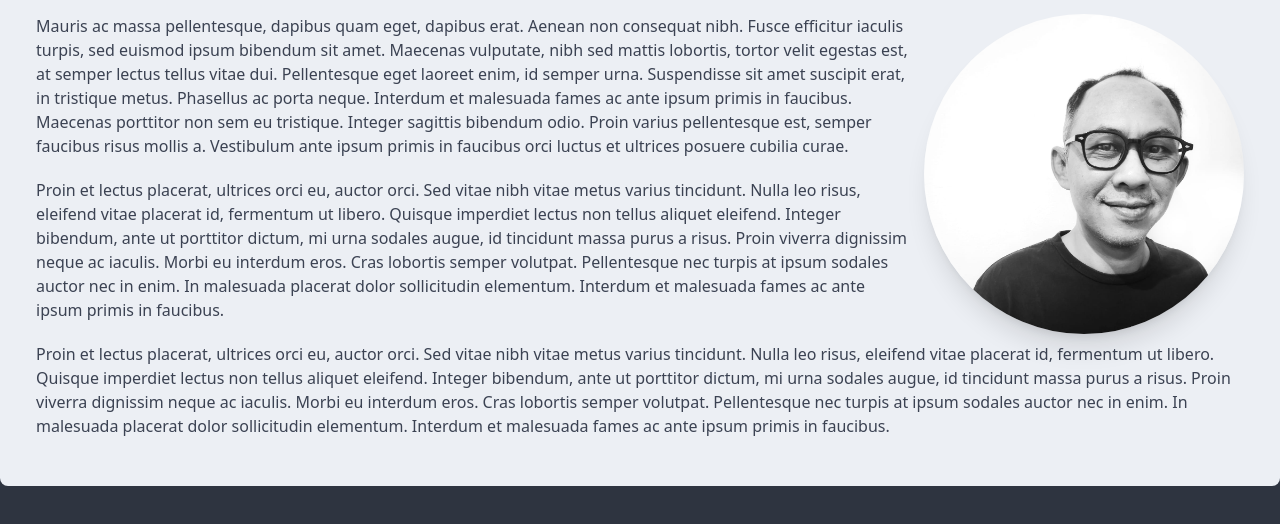
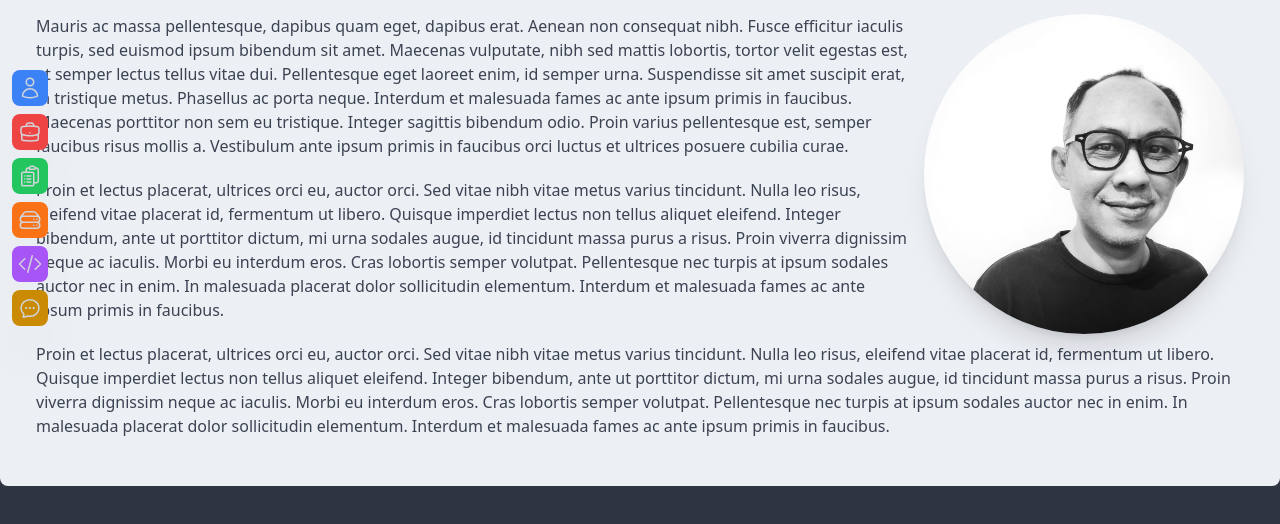
Before and after one commit to kusmayadi/kusmayadi.com, an Astro site in the folder astro/: page /about-me in a window 1280 px wide. Shown: the part 202-726 px from the top of the page. Built offline with nearby package versions, Linux system fonts and the light colour scheme; Astro itself is replaced by a stand-in of ours.

Commit message:
Add navigation

```diff
--- /dev/null
+++ b/astro/src/components/Nav.astro
@@ -0,0 +1,155 @@
+<div
+    class="fixed top-0 min-h-screen space-y-2 flex flex-col items-center justify-center px-3"
+>
+    <div class="relative group">
+        <a href="/about-me" class="bg-blue-500 icon-nav" title="About Me">
+            <svg
+                xmlns="http://www.w3.org/2000/svg"
+                fill="none"
+                viewBox="0 0 24 24"
+                stroke-width="1.5"
+                stroke="currentColor"
+                class="size-6"
+            >
+                <path
+                    stroke-linecap="round"
+                    stroke-linejoin="round"
+                    d="M15.75 6a3.75 3.75 0 1 1-7.5 0 3.75 3.75 0 0 1 7.5 0ZM4.501 20.118a7.5 7.5 0 0 1 14.998 0A17.933 17.933 0 0 1 12 21.75c-2.676 0-5.216-.584-7.499-1.632Z"
+                ></path>
+            </svg>
+        </a>
+        <div
+            class="absolute top-1/2 left-full transform -translate-y-1/2 translate-x-2 w-max px-2 py-1 text-sm text-white bg-gray-700 rounded shadow-lg opacity-0 group-hover:opacity-100"
+        >
+            About Me
+        </div>
+    </div>
+
+    <div class="relative group">
+        <a
+            href="/work-experience"
+            class="bg-red-500 icon-nav"
+            title="Work Experience"
+        >
+            <svg
+                xmlns="http://www.w3.org/2000/svg"
+                fill="none"
+                viewBox="0 0 24 24"
+                stroke-width="1.5"
+                stroke="currentColor"
+                class="size-6"
+            >
+                <path
+                    stroke-linecap="round"
+                    stroke-linejoin="round"
+                    d="M20.25 14.15v4.25c0 1.094-.787 2.036-1.872 2.18-2.087.277-4.216.42-6.378.42s-4.291-.143-6.378-.42c-1.085-.144-1.872-1.086-1.872-2.18v-4.25m16.5 0a2.18 2.18 0 0 0 .75-1.661V8.706c0-1.081-.768-2.015-1.837-2.175a48.114 48.114 0 0 0-3.413-.387m4.5 8.006c-.194.165-.42.295-.673.38A23.978 23.978 0 0 1 12 15.75c-2.648 0-5.195-.429-7.577-1.22a2.016 2.016 0 0 1-.673-.38m0 0A2.18 2.18 0 0 1 3 12.489V8.706c0-1.081.768-2.015 1.837-2.175a48.111 48.111 0 0 1 3.413-.387m7.5 0V5.25A2.25 2.25 0 0 0 13.5 3h-3a2.25 2.25 0 0 0-2.25 2.25v.894m7.5 0a48.667 48.667 0 0 0-7.5 0M12 12.75h.008v.008H12v-.008Z"
+                ></path>
+            </svg>
+        </a>
+        <div
+            class="absolute top-1/2 left-full transform -translate-y-1/2 translate-x-2 w-max px-2 py-1 text-sm text-white bg-gray-700 rounded shadow-lg opacity-0 group-hover:opacity-100"
+        >
+            Work Experience
+        </div>
+    </div>
+
+    <div class="relative group">
+        <a href="/projects" class="bg-green-500 icon-nav" title="Projects">
+            <svg
+                xmlns="http://www.w3.org/2000/svg"
+                fill="none"
+                viewBox="0 0 24 24"
+                stroke-width="1.5"
+                stroke="currentColor"
+                class="size-6"
+            >
+                <path
+                    stroke-linecap="round"
+                    stroke-linejoin="round"
+                    d="M9 12h3.75M9 15h3.75M9 18h3.75m3 .75H18a2.25 2.25 0 0 0 2.25-2.25V6.108c0-1.135-.845-2.098-1.976-2.192a48.424 48.424 0 0 0-1.123-.08m-5.801 0c-.065.21-.1.433-.1.664 0 .414.336.75.75.75h4.5a.75.75 0 0 0 .75-.75 2.25 2.25 0 0 0-.1-.664m-5.8 0A2.251 2.251 0 0 1 13.5 2.25H15c1.012 0 1.867.668 2.15 1.586m-5.8 0c-.376.023-.75.05-1.124.08C9.095 4.01 8.25 4.973 8.25 6.108V8.25m0 0H4.875c-.621 0-1.125.504-1.125 1.125v11.25c0 .621.504 1.125 1.125 1.125h9.75c.621 0 1.125-.504 1.125-1.125V9.375c0-.621-.504-1.125-1.125-1.125H8.25ZM6.75 12h.008v.008H6.75V12Zm0 3h.008v.008H6.75V15Zm0 3h.008v.008H6.75V18Z"
+                ></path>
+            </svg>
+        </a>
+        <div
+            class="absolute top-1/2 left-full transform -translate-y-1/2 translate-x-2 w-max px-2 py-1 text-sm text-white bg-gray-700 rounded shadow-lg opacity-0 group-hover:opacity-100"
+        >
+            Projects
+        </div>
+    </div>
+
+    <div class="relative group">
+        <a href="/tech-stack" class="bg-orange-500 icon-nav" title="Tech Stack">
+            <svg
+                xmlns="http://www.w3.org/2000/svg"
+                fill="none"
+                viewBox="0 0 24 24"
+                stroke-width="1.5"
+                stroke="currentColor"
+                class="size-6"
+            >
+                <path
+                    stroke-linecap="round"
+                    stroke-linejoin="round"
+                    d="M5.25 14.25h13.5m-13.5 0a3 3 0 0 1-3-3m3 3a3 3 0 1 0 0 6h13.5a3 3 0 1 0 0-6m-16.5-3a3 3 0 0 1 3-3h13.5a3 3 0 0 1 3 3m-19.5 0a4.5 4.5 0 0 1 .9-2.7L5.737 5.1a3.375 3.375 0 0 1 2.7-1.35h7.126c1.062 0 2.062.5 2.7 1.35l2.587 3.45a4.5 4.5 0 0 1 .9 2.7m0 0a3 3 0 0 1-3 3m0 3h.008v.008h-.008v-.008Zm0-6h.008v.008h-.008v-.008Zm-3 6h.008v.008h-.008v-.008Zm0-6h.008v.008h-.008v-.008Z"
+                ></path>
+            </svg>
+        </a>
+        <div
+            class="absolute top-1/2 left-full transform -translate-y-1/2 translate-x-2 w-max px-2 py-1 text-sm text-white bg-gray-700 rounded shadow-lg opacity-0 group-hover:opacity-100"
+        >
+            Tech Stack
+        </div>
+    </div>
+
+    <div class="relative group">
+        <a
+            href="/open-source-projects"
+            class="bg-purple-500 icon-nav"
+            title="Open Source Projects"
+        >
+            <svg
+                xmlns="http://www.w3.org/2000/svg"
+                fill="none"
+                viewBox="0 0 24 24"
+                stroke-width="1.5"
+                stroke="currentColor"
+                class="size-6"
+            >
+                <path
+                    stroke-linecap="round"
+                    stroke-linejoin="round"
+                    d="M17.25 6.75 22.5 12l-5.25 5.25m-10.5 0L1.5 12l5.25-5.25m7.5-3-4.5 16.5"
+                ></path>
+            </svg>
+        </a>
+        <div
+            class="absolute top-1/2 left-full transform -translate-y-1/2 translate-x-2 w-max px-2 py-1 text-sm text-white bg-gray-700 rounded shadow-lg opacity-0 group-hover:opacity-100"
+        >
+            Open Source Projects
+        </div>
+    </div>
+
+    <div class="relative group">
+        <a href="/contact-me" class="bg-yellow-600 icon-nav" title="Contact Me">
+            <svg
+                xmlns="http://www.w3.org/2000/svg"
+                fill="none"
+                viewBox="0 0 24 24"
+                stroke-width="1.5"
+                stroke="currentColor"
+                class="size-6"
+            >
+                <path
+                    stroke-linecap="round"
+                    stroke-linejoin="round"
+                    d="M8.625 12a.375.375 0 1 1-.75 0 .375.375 0 0 1 .75 0Zm0 0H8.25m4.125 0a.375.375 0 1 1-.75 0 .375.375 0 0 1 .75 0Zm0 0H12m4.125 0a.375.375 0 1 1-.75 0 .375.375 0 0 1 .75 0Zm0 0h-.375M21 12c0 4.556-4.03 8.25-9 8.25a9.764 9.764 0 0 1-2.555-.337A5.972 5.972 0 0 1 5.41 20.97a5.969 5.969 0 0 1-.474-.065 4.48 4.48 0 0 0 .978-2.025c.09-.457-.133-.901-.467-1.226C3.93 16.178 3 14.189 3 12c0-4.556 4.03-8.25 9-8.25s9 3.694 9 8.25Z"
+                ></path>
+            </svg>
+        </a>
+        <div
+            class="absolute top-1/2 left-full transform -translate-y-1/2 translate-x-2 w-max px-2 py-1 text-sm text-white bg-gray-700 rounded shadow-lg opacity-0 group-hover:opacity-100"
+        >
+            Contact Me
+        </div>
+    </div>
+</div>
--- a/astro/src/layouts/Layout.astro
+++ b/astro/src/layouts/Layout.astro
@@ -1,5 +1,8 @@
 ---
 import "../styles/global.css";
+import Nav from "../components/Nav.astro";
+
+const currentPath = Astro.url.pathname;
 ---
 
 <!doctype html>
@@ -30,6 +33,8 @@ import "../styles/global.css";
             >
                 <slot />
             </div>
+
+            {currentPath !== "/" && <Nav />}
         </div>
     </body>
 </html>
--- a/astro/src/styles/global.css
+++ b/astro/src/styles/global.css
@@ -21,3 +21,7 @@ h4 {
 .project-item ul li {
     @apply list-disc;
 }
+
+.icon-nav {
+    @apply rounded-lg relative cursor-pointer w-9 h-9 flex items-center justify-center shadow-2xl;
+}
```
